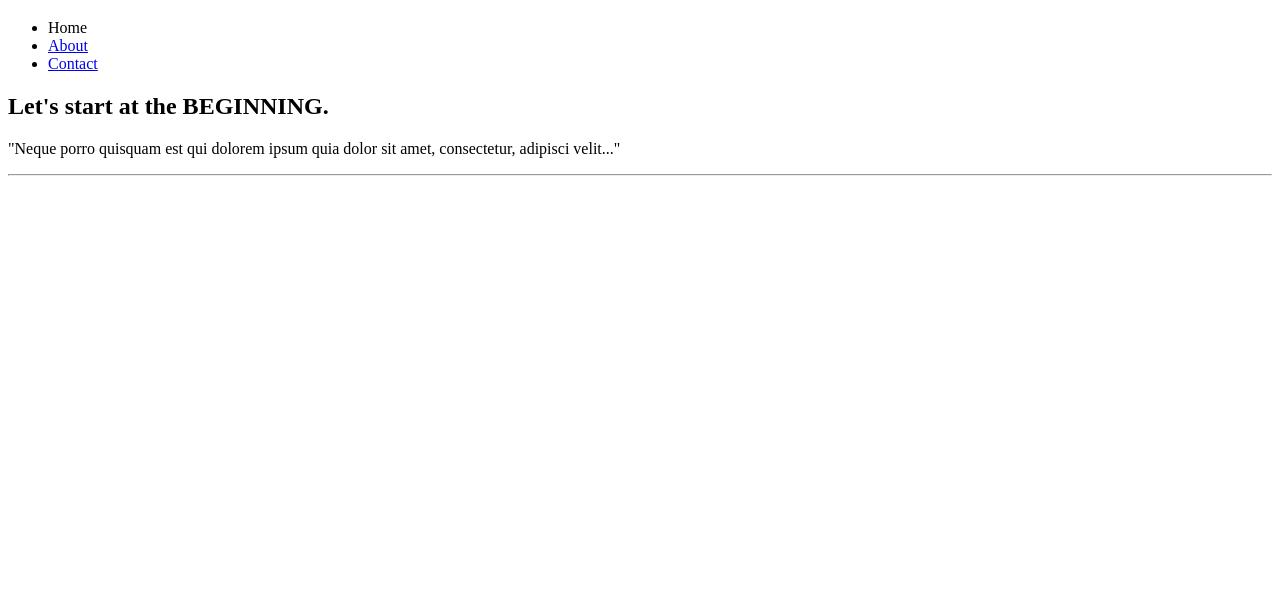
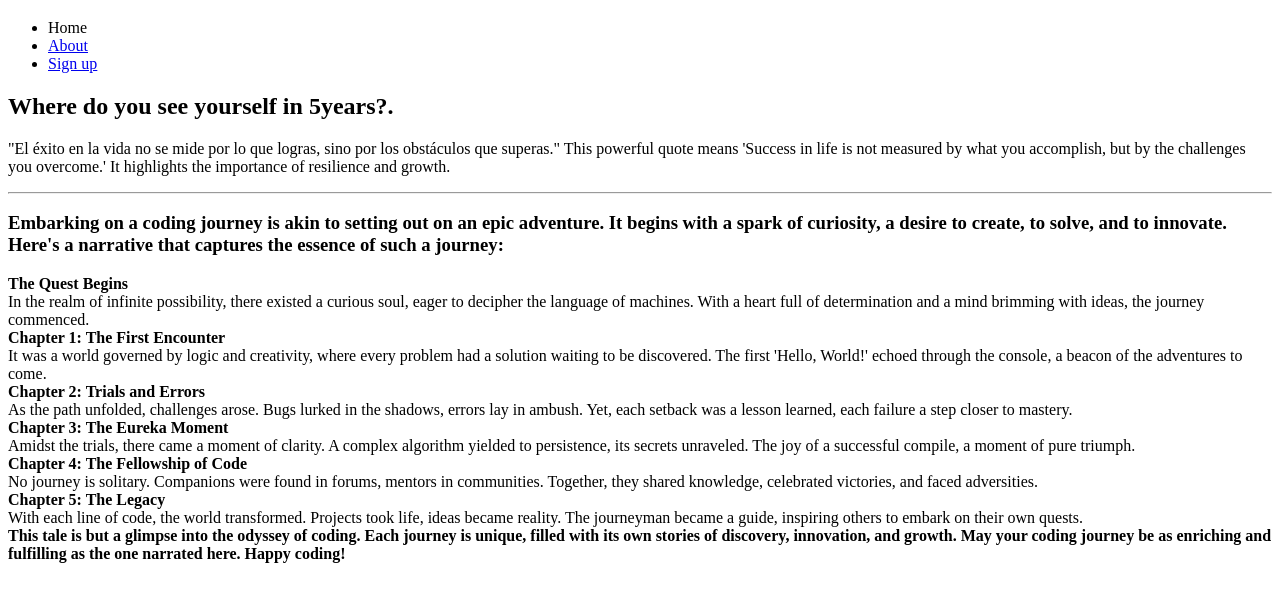
Before and after one commit to Assistantkiwi/SCA-assignment1, a plain HTML site: page index.html in a window 1280 px wide. Shown: the part 61-662 px from the top of the page. Drawn offline with Linux system fonts and the light colour scheme.

Commit message:
corrections and additions

```diff
--- a/index.html
+++ b/index.html
@@ -14,16 +14,52 @@
         <ul>
           <li>Home</li>
           <li><a href="about.html">About</a></li>
-          <li><a href="contact.html">Contact</a></li>
+          <li><a href="signup.html">Sign up</a></li>
         </ul>
       </nav>
     <main>
-        <h2>Let's start at the BEGINNING.</h2>
-        <p>"Neque porro quisquam est qui dolorem ipsum quia dolor sit amet, consectetur, adipisci velit..."
+        <h2>Where do you see yourself in 5years?.</h2>
+        <p>"El éxito en la vida no se mide por lo que logras, sino por los obstáculos que superas."  This powerful quote means 'Success in life is not measured by what you accomplish, but by the challenges you overcome.' It highlights the importance of resilience and growth.
 
           <hr>
 
         </p>
+
+       <h3> Embarking on a coding journey is akin to setting out on an epic adventure. It begins with a spark of curiosity, a desire to create, to solve, and to innovate. Here's a narrative that captures the essence of such a journey:<br></h3>
+
+          <p>
+          <strong>The Quest Begins</strong><br>
+
+          In the realm of infinite possibility, there existed a curious soul, eager to decipher the language of machines. With a heart full of determination and a mind brimming with ideas, the journey commenced.<br>
+
+          <strong>Chapter 1: The First Encounter</strong><br>
+
+          It was a world governed by logic and creativity, where every problem had a solution waiting to be discovered. The first 'Hello, World!' echoed through the console, a beacon of the adventures to come.<br>
+
+
+          <strong>Chapter 2: Trials and Errors</strong><br>
+
+          As the path unfolded, challenges arose. Bugs lurked in the shadows, errors lay in ambush. Yet, each setback was a lesson learned, each failure a step closer to mastery.<br>
+
+
+         <strong>Chapter 3: The Eureka Moment</strong> <br>
+
+          Amidst the trials, there came a moment of clarity. A complex algorithm yielded to persistence, its secrets unraveled. The joy of a successful compile, a moment of pure triumph.<br>
+
+
+          <strong>Chapter 4: The Fellowship of Code</strong><br>
+
+          No journey is solitary. Companions were found in forums, mentors in communities. Together, they shared knowledge, celebrated victories, and faced adversities.<br>
+
+
+          <strong>Chapter 5: The Legacy</strong><br>
+
+          With each line of code, the world transformed. Projects took life, ideas became reality. The journeyman became a guide, inspiring others to embark on their own quests. <br>
+
+
+          <strong>This tale is but a glimpse into the odyssey of coding. Each journey is unique, filled with its own stories of discovery, innovation, and growth. May your coding journey be as enriching and fulfilling as the one narrated here. Happy coding! </strong>
+        </p>
+
     </main>
 </body>
 </html>
```
Also changed, not shown: about.html (+49 -1 lines), signup.html (+1 -1 lines).
